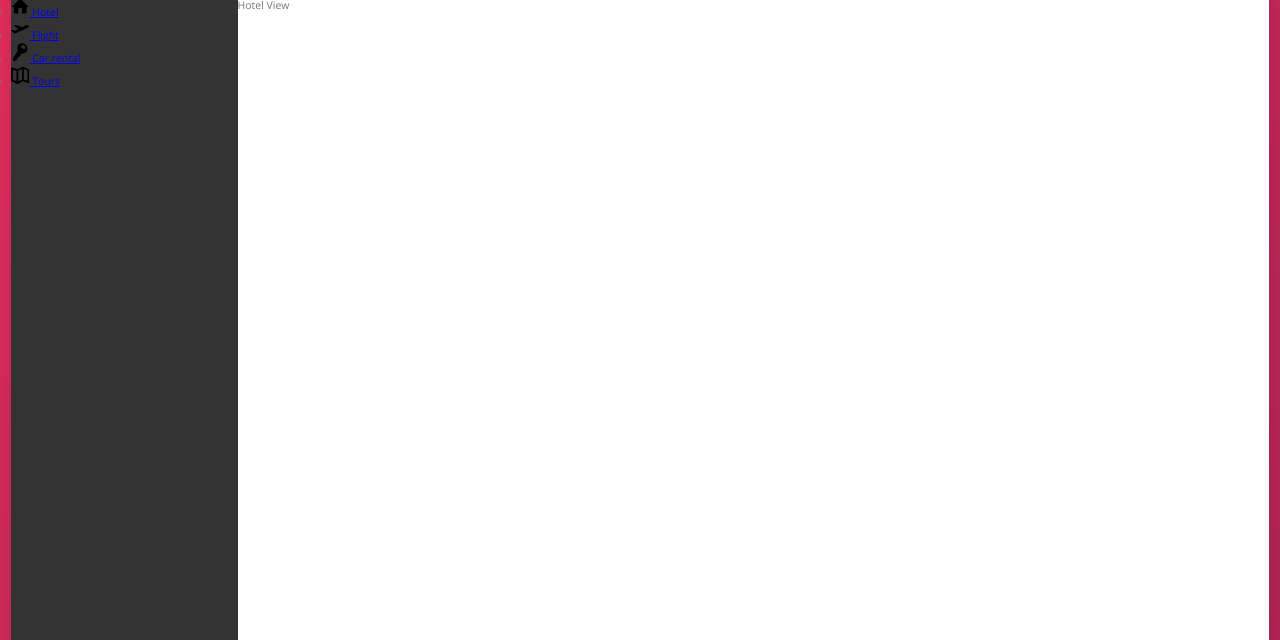
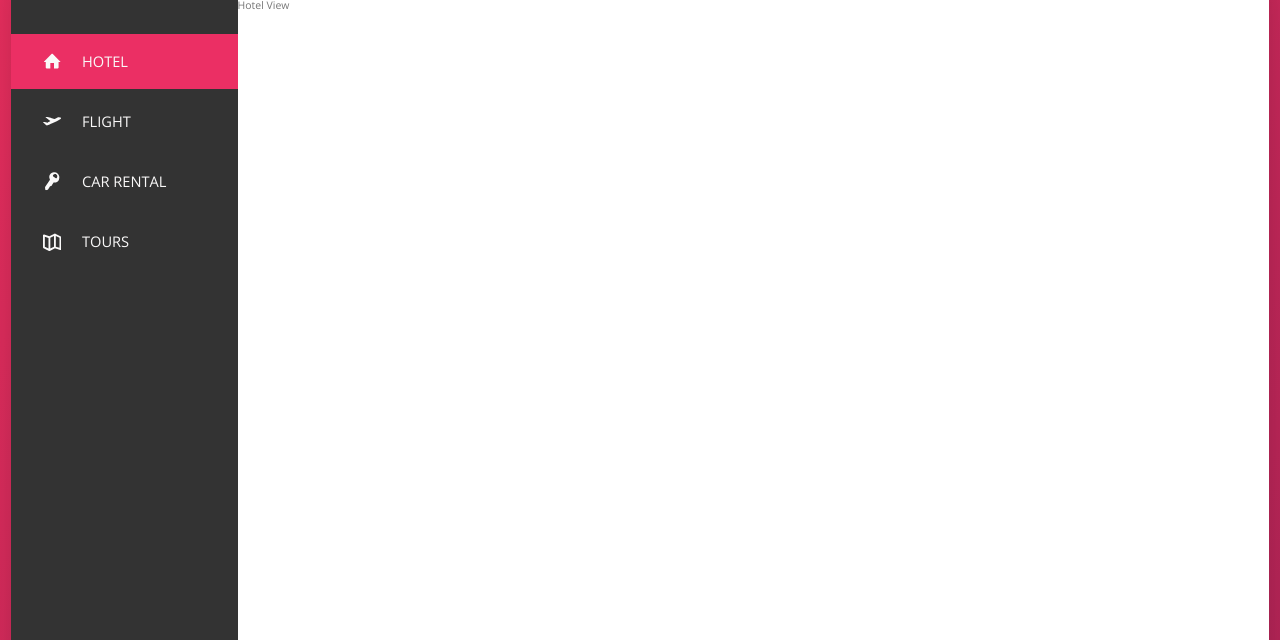
Before and after one commit to Do-mi-nic/trillo-project, a website: page index.html in a window 1280 px wide. Shown: the part 160-800 px from the top of the page. Drawn offline with nearby package versions, Linux system fonts and the light colour scheme.

Commit message:
Style Sidebar

```diff
--- a/index.html
+++ b/index.html
@@ -55,7 +55,7 @@
       <div class="content">
         <nav class="sidebar">
           <ul class="side-nav">
-            <li class="side-nav__item">
+            <li class="side-nav__item side-nav__item--active">
               <a href="#" class="side-nav__link">
                 <svg class="side-nav__icon">
                   <use xlink:href="./img/sprite.svg#icon-home"></use>
--- a/sass/_components.scss
+++ b/sass/_components.scss
@@ -118,15 +118,61 @@
 //SIDE NAVIGATION
 
 .side-nav {
+  font-size: 1.4rem;
+  list-style: none;
+  margin-top: 3.5rem;
+
   &__item {
+    position: relative;
+
+    &:not(:last-child) {
+      margin-bottom: 0.5rem;
+    }
   }
 
-  &__link {
+  &__item::before {
+    content: '';
+    position: absolute;
+    top: 0;
+    left: 0;
+    height: 100%;
+    width: 3px;
+    background-color: var(--color-primary);
+    transform: scaleY(0);
+    transform-origin: center; //center by default
+    transition: transform 0.2s, width 0.4s cubic-bezier(1, 0, 0, 1) 0.2s,
+      background-color 0.1s;
+  }
+
+  &__item:hover::before,
+  &__item--active::before {
+    transform: scaleY(1);
+    width: 100%;
+  }
+
+  &__item:active::before {
+    background-color: var(--color-primary-light);
+  }
+
+  &__link:link,
+  &__link:visited {
+    color: var(--color-grey-light-1);
+    text-decoration: none;
+    text-transform: uppercase;
+    display: block;
+    padding: 1.5rem 3rem;
+    position: relative; //for z-index to work;
+    z-index: 10;
+
+    display: flex;
+    align-items: center;
   }
 
   &__icon {
     width: 1.75rem;
     height: 1.75rem;
+    margin-right: 2rem;
+    fill: currentColor; //var(--color-grey-light-1);
   }
 }
 
```
Also changed, not shown: css/style.css.
